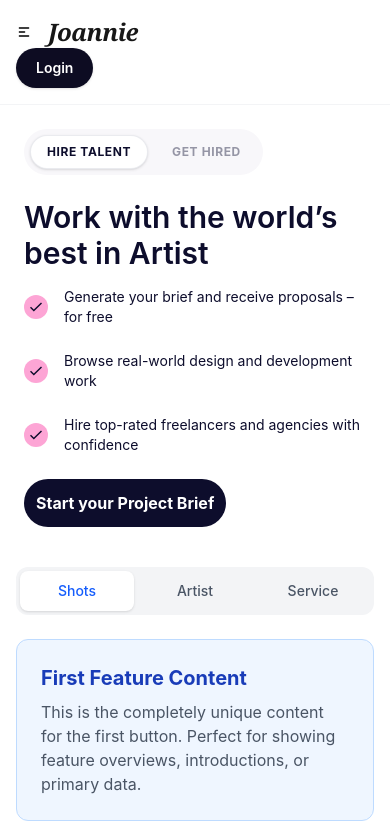
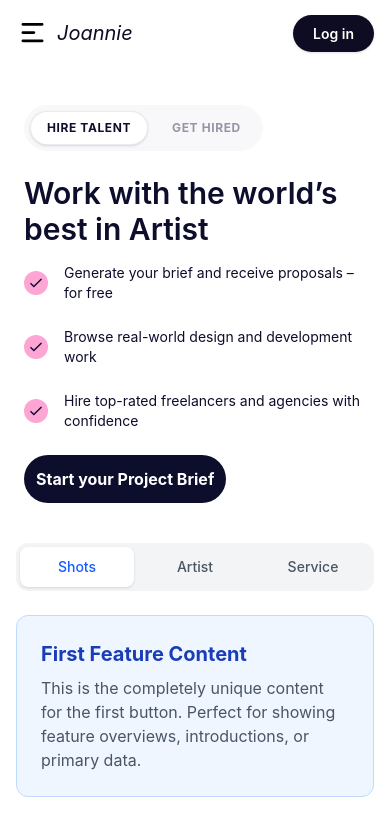
Before and after one commit to neducod/secret-project, a React (Vite) app: page / in a window 390 px wide. Shown: the top 840 px of the page. Built offline with nearby package versions, Linux system fonts and the light colour scheme.

Commit message:
nav section done on mobile screen, menu button putted but i am not satisfied with the font style of the logo

```diff
--- a/src/App.jsx
+++ b/src/App.jsx
@@ -161,18 +161,18 @@ function App() {
 
   return (
     <>
-      <nav className='w-full bg-white px-4 py-4 md:px-8 border-b border-gray-100'>
-        <div className='max-w-7xl mx-auto flex items-center justify-between'>
-          <div className='flex items-center space-x-4'>
-            <CgMenuLeftAlt />
-            <a href="#" className='font-serif text-2xl font-black italic tracking-tight text-neutral-900 select-none'>Joannie</a>
+      <nav className='w-full px-4 py-4 md:px-8 flex justify-between items-center gap-20 mb-4'>
+        <div className='flex justify-center items-center gap-2'>
+          <div>
+            <CgMenuLeftAlt size={33}/>
+          </div>
+          <div>
+            <h1 className='text-[#0d0c22] italic text-xl'>Joannie</h1>
+            {/* THIS SHOULD ALSO HAVE A LINK COLOR AS WELL, we should add cursor pointer */}
           </div>
         </div>
-        <div className='flex items-center space-x-4'>
-          {/* DESKTOP ONLY */}
-          <a href="#" className='hidden md:block text-sm font-medium text-gray-600 hover:text-black transition'>Signup</a>
-
-          <a href="#" className='px-5 py-2.5 bg-[#0d0c22] text-white text-sm font-semibold rounded-full hover:bg-neutral-800 transition shadow-sm whitespace-nowrap'>Login</a>
+        <div>
+          <a href="#" className='px-5 py-2.5 bg-[#0d0c22] text-white text-sm font-semibold rounded-full hover:bg-neutral-800 transition shadow-sm whitespace-nowrrap'>Log in</a>
         </div>
       </nav>
       <section className='flex justify-start flex-col gap-4 p-2'>
```
